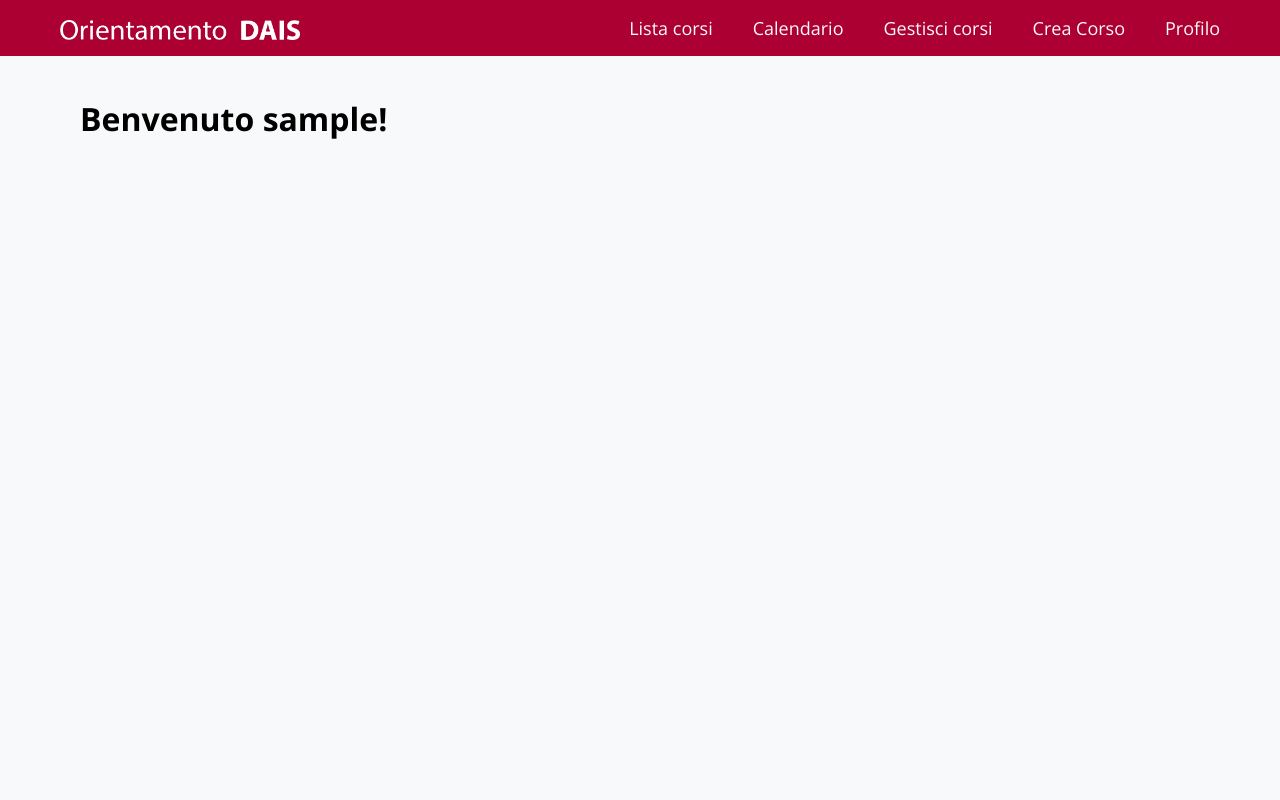
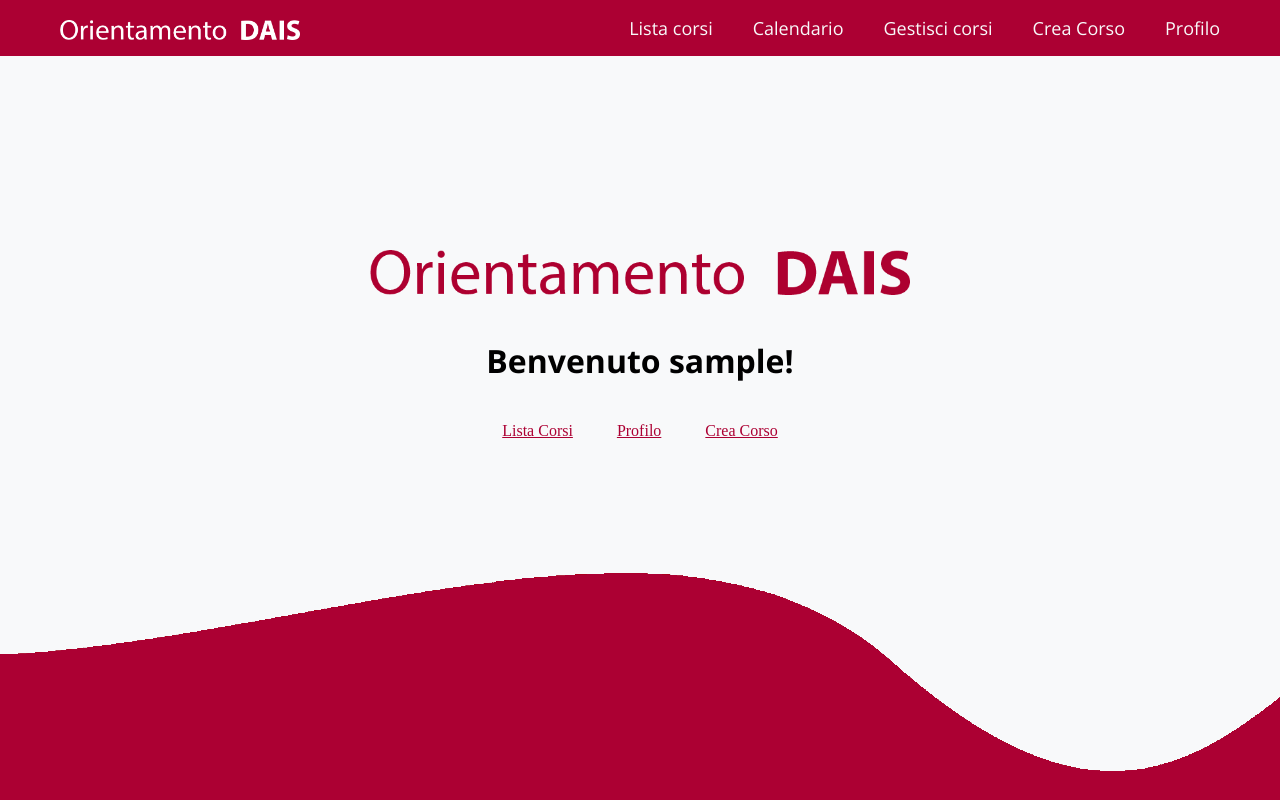
Before and after one commit to Zanotto-Enrico/OrientamentoDAIS, a Flask app: page /benvenuto in a window 1280 px wide. Run offline with Flask 2, Linux system fonts and the light colour scheme; the visitor is signed in with stand-in values (Sample User, id 1); parts of the project's set-up code (start-up, migrations or seed data) failed here and were passed over; some libraries are stand-ins or nearby versions.

Commit message:
aggiornata pagina di benvenuto

```diff
--- a/app.py
+++ b/app.py
@@ -141,7 +141,7 @@
 def benvenuto ():
 	if "user" in session:
 		user = session["user"]
-		return render_template("benvenuto.html", user=user, isProfessor=session["isProfessor"])
+		return render_template("benvenuto.html", user=user, isProfessor=session["isProfessor"], benvenuto=1)
 	else:
 		return redirect(url_for("login"))
 
--- a/static/styles/GraficaSito.css
+++ b/static/styles/GraficaSito.css
@@ -97,6 +97,10 @@
     display: flex;
     flex-direction: column;
     margin: 0px;
+}
+
+.benvenuto{
+    background:url(/static/imgs/bottomred2.png) fixed center ;
 }
 
 .body
@@ -781,3 +785,28 @@
     border-radius: 10px;
     cursor: pointer;
 }
+
+.benv-div{
+    text-align: center;
+    position: absolute;
+    top:100px;
+    bottom: 80px;
+    left: 0;
+    right: 0;
+}
+
+.benv-div h1{
+    margin: 0;
+    padding: 20px;
+    padding-bottom: 40px;
+}
+
+.benv-div .imgtitle{
+    padding-top: 150px;
+    height: 45px;
+}
+
+.benv-div a{
+    padding: 20px;
+    color: #ac0033;
+}
--- a/templates/benvenuto.html
+++ b/templates/benvenuto.html
@@ -6,5 +6,19 @@
 
 
 {% block contenuto %}
+<div class="benv-div">
+
+    <img src="{{url_for('static', filename='imgs/logored.png')}}" class="imgtitle" />
     <h1>Benvenuto {{user}}!</h1>
+    <div>
+        <a href="listaCorsi"> Lista Corsi</a>
+        <a href="profilo"> Profilo</a>
+        {% if isProfessor==False %}
+        <a href="calendario"> Calendario </a>
+        {% else %}
+        <a href="profilo"> Crea Corso</a>
+        {% endif %}
+    </div>
+</div>
+
 {% endblock %}
--- a/templates/parents/defaultPage.html
+++ b/templates/parents/defaultPage.html
@@ -5,7 +5,11 @@
         {% block titolo %}
         {% endblock %}
     </head>
-    <body>
+    {% if benvenuto==1 %}
+    <body class="benvenuto">
+    {% else %}
+    </body>
+    {% endif %}
         <header>
             <div class="header-container" >
                 <img src="{{url_for('static', filename='imgs/logo.png')}}" class="imgtitle" />
```
Also changed, not shown: static/imgs/bottomred2.png (added).
